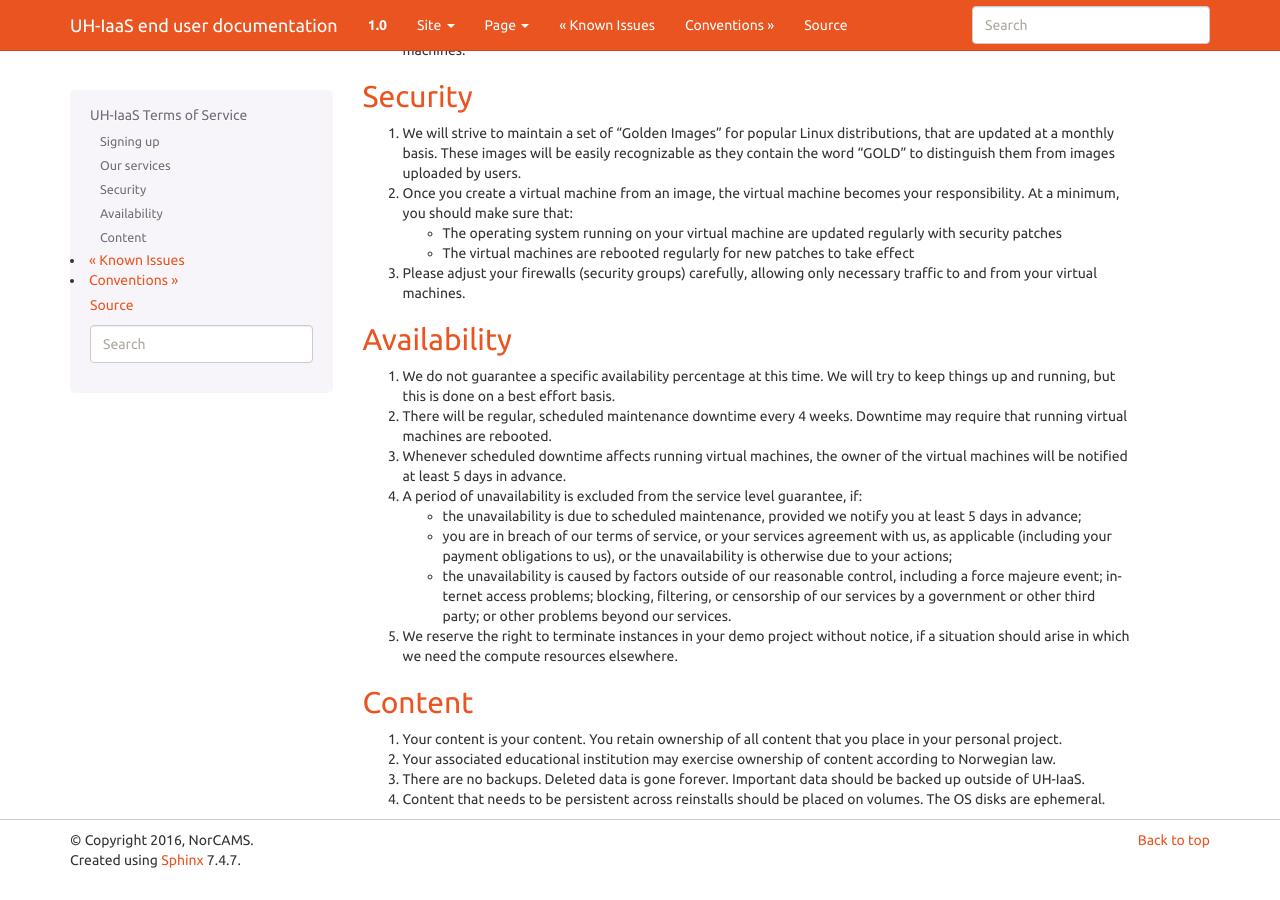
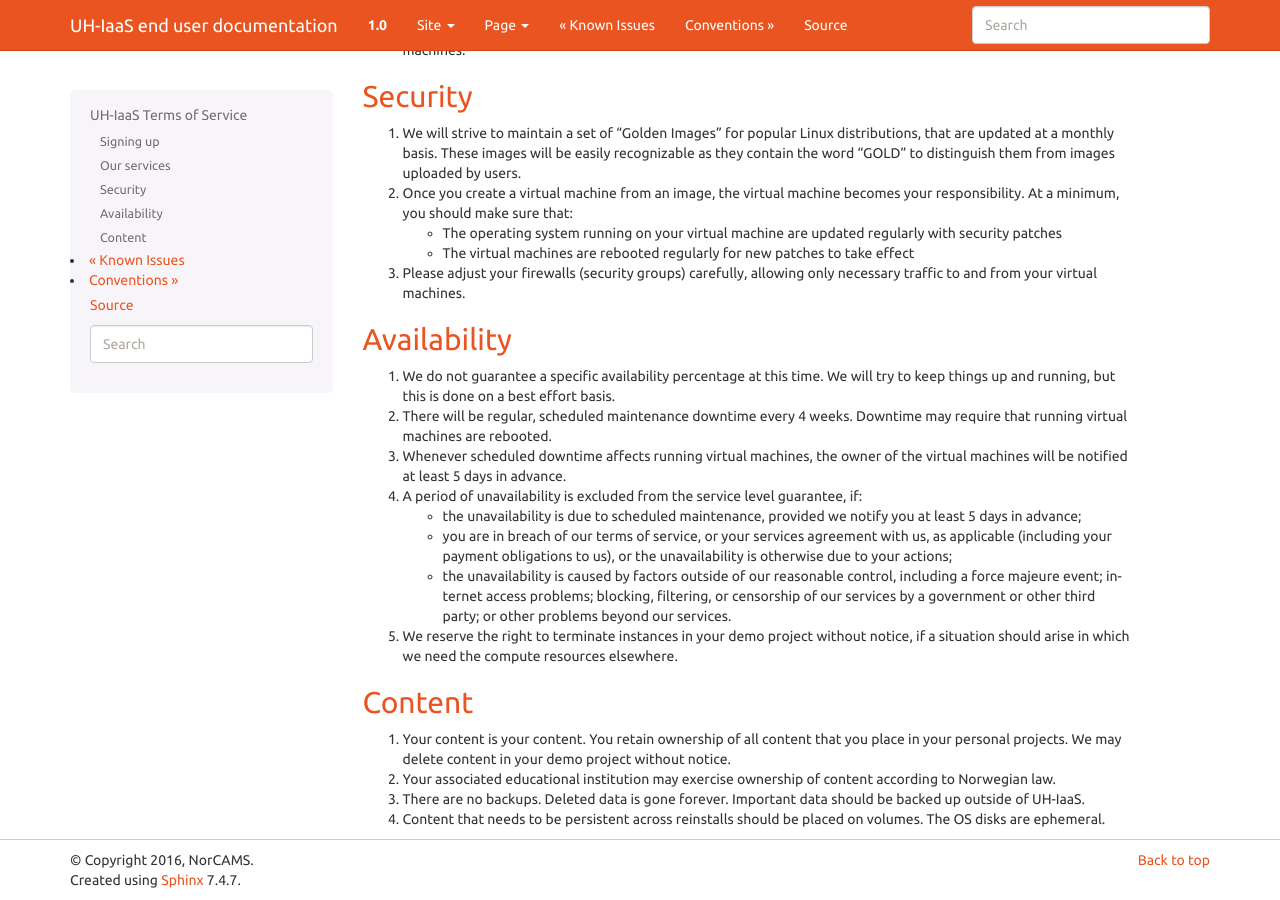
Before and after one commit to norcams/docs-enduser, a Sphinx documentation site: the page built from docs/terms-of-service.rst, in a window 1280 px wide and 900 px high, scrolled down 915 px. Built offline with Sphinx 7.4.7, drawn with Linux system fonts in a browser that asks for light colours.

Commit message:
more demo

```diff
--- a/docs/terms-of-service.rst
+++ b/docs/terms-of-service.rst
@@ -125,7 +125,8 @@ Content
 -------
 
 #. Your content is your content. You retain ownership of all content
-   that you place in your personal project.
+   that you place in your personal projects. We may delete content in
+   your demo project without notice.
 
 #. Your associated educational institution may exercise ownership of
    content according to Norwegian law.
```
